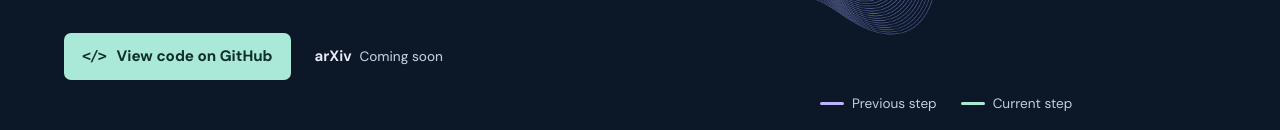
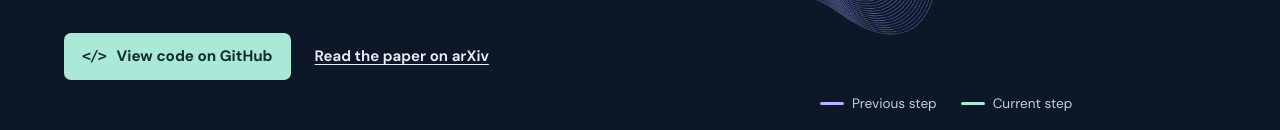
Before and after one commit to zhongzero/zhongzero.github.io, a plain HTML site: page Recurrent-DLLM/index.html in a window 1280 px wide. Shown: the part 424-554 px from the top of the page. Drawn offline with Linux system fonts and the light colour scheme.

Commit message:
Link the Recurrent-DLLM project page to the arXiv paper

```diff
--- a/Recurrent-DLLM/index.html
+++ b/Recurrent-DLLM/index.html
@@ -24,7 +24,7 @@
     <div class="shell cover">
       <div class="cover-copy">
         <h1 id="paper-title"><span class="title-prefix">On the Importance of</span> <span class="title-focus">Hidden-State<br>Refinement</span> <span class="title-tail">in Masked Diffusion Language Models</span></h1>
-        <div class="actions"><a class="button" href="https://github.com/zhongzero/Recurrent-DLLM"><span aria-hidden="true" class="code-icon">&lt;/&gt;</span>View code on GitHub</a><span class="paper-status">arXiv <span>Coming soon</span></span></div>
+        <div class="actions"><a class="button" href="https://github.com/zhongzero/Recurrent-DLLM"><span aria-hidden="true" class="code-icon">&lt;/&gt;</span>View code on GitHub</a><a class="paper-status" href="https://arxiv.org/abs/2611.32416">Read the paper on arXiv</a></div>
       </div>
       <figure class="cover-art">
         <picture><source media="(max-width: 650px)" srcset="assets/trajectories-compact.webp"><img src="assets/hidden-state-trajectories.png" width="1550" height="1160" alt="Two fields of fine violet and mint curves connected by threads, illustrating hidden-state reuse across two steps."></picture>
```
